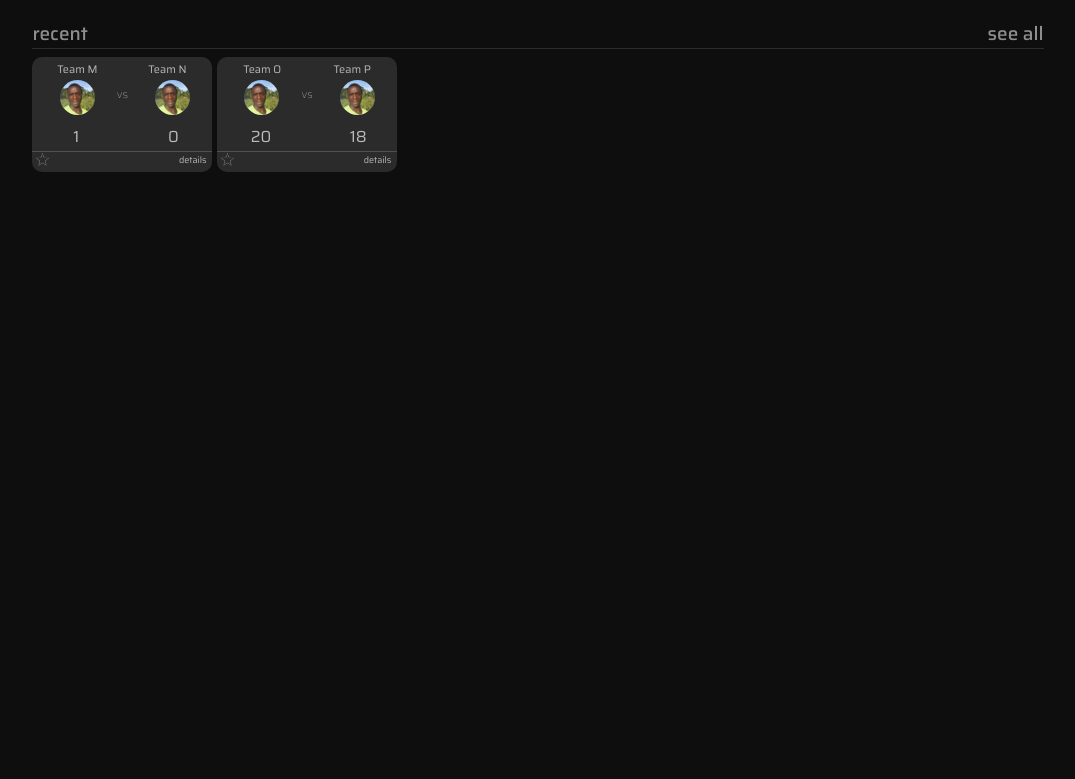
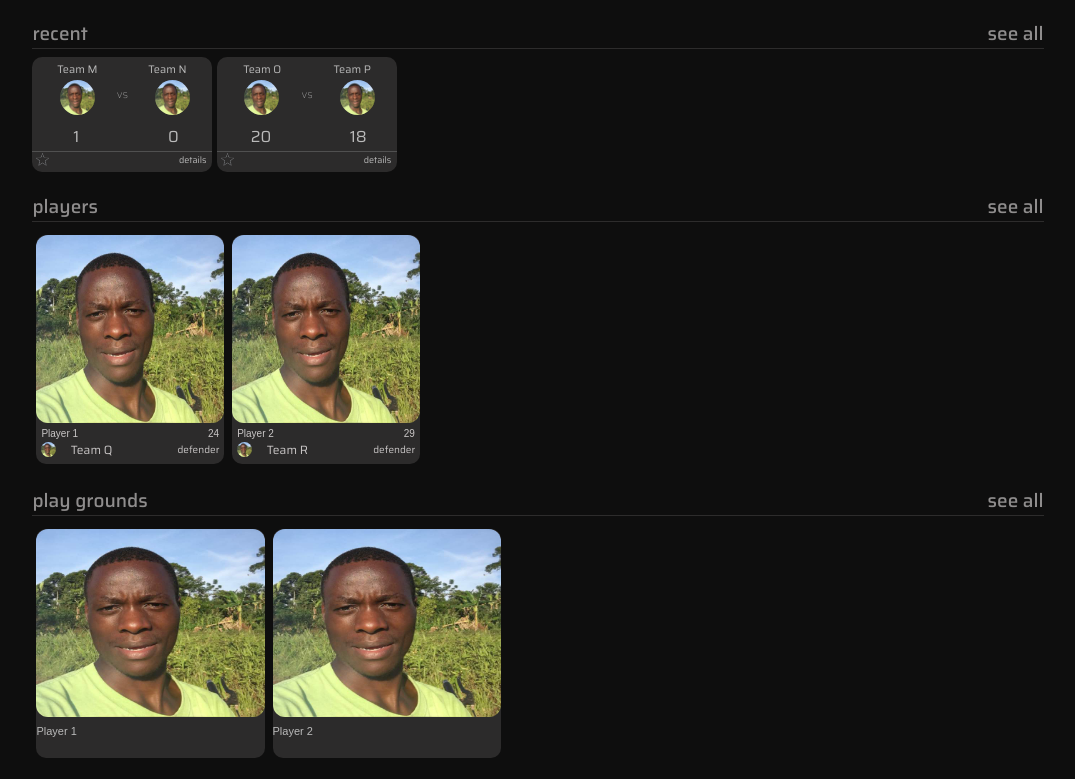
Before and after one commit to Mwesigwai/sportsApp, a React (Vite) app: page / in a window 1280 px wide. Shown: the part 728-1507 px from the top of the page, without its empty margins (102-1177 px from the left). Before the commit the page ends 919 px from the top, so only its background shows below. Built offline with nearby package versions, Linux system fonts and the light colour scheme.

Commit message:
added player horizontal stuff

```diff
--- a/src/App.css
+++ b/src/App.css
@@ -371,7 +371,7 @@ body {
 }
 
 .horizontalRectangleSmall {
-  width: 166px;
+  min-width: 166px;
   height: 229px;
   border-radius: 10px;
   margin: 5px 4px;
--- a/src/components/cards/PlayerCard.tsx
+++ b/src/components/cards/PlayerCard.tsx
@@ -1,20 +1,36 @@
+import React from "react";
+import { team } from "../pages/pageComponents/horizontalScroller";
 
-const PlayerCard = () => {
+type playerCardPropObj = {
+    id:string;
+    imgUrl:string;
+    name:string;
+    age:number;
+    team:team;
+    role:string;
+}
+
+type playerCardProps = {
+    data: playerCardPropObj;
+}
+
+const PlayerCard:React.FC<playerCardProps> = ({data}) => {
+
     return (
         <div className="horizontalRectangleSmall">
             <div className="image">
-                <img src="/images/me.jpeg" alt=""/>
+                <img src = {data.imgUrl} alt=""/>
 
                 <div className="participantInfo">
                     <div className="participantNameAndAge">
-                        <span className="participantName">isaac mwesigwa</span>
-                        <span className="age">24 yrs</span>
+                        <span className="participantName">{data.name}</span>
+                        <span className="age">{data.age}</span>
                     </div>
 
 
                     <div className="teamLogoAndName">
-                        <img src="/images/me.jpeg" alt="" />
-                        <span className="participantTeam">bulls fc</span>
+                        <img src={data.team.imgUrl} alt="" />
+                        <span className="participantTeam">{data.team.name}</span>
                         <span className="role">defender</span>
                     </div>
                 </div>
--- /dev/null
+++ b/src/components/cards/playgroundCard.tsx
@@ -0,0 +1,25 @@
+import React from "react";
+
+type playgroundCardPropObj = {
+    imgUrl: string;
+    name: string;
+}
+
+type playgroundCardProps = {
+    data: playgroundCardPropObj;
+}
+
+const PlaygroundCard: React.FC<playgroundCardProps> = ({ data }) => {
+
+    return (
+        <div className="horizontalRectangleSmall">
+            <div className="image">
+                <img src={data.imgUrl} alt="" />
+                <span style={{color:"#bababa", fontSize:11, fontFamily:"sans-serif"}}>{data.name}</span>
+            </div>
+
+        </div>
+    )
+}
+
+export default PlaygroundCard;
--- a/src/components/pages/defaultPageMainData.tsx
+++ b/src/components/pages/defaultPageMainData.tsx
@@ -4,6 +4,8 @@ import UpcomingHorizontalDataUpdates from "./pageComponents/upcomingHorizontalDa
 import LiveGameHorizontalDataUpdates from "./pageComponents/liveGameHorizontalDataUpdates";
 import RecentGameHorizontalDataUpdates from "./pageComponents/recentGamesHorizontalDataUpdates";
 import { dataFromApi } from "./pageComponents/dataFromApi";
+import GameParticipantsHorizontalDisplay from "./pageComponents/gameParticipantsHorizontalDisplay";
+import PlayGroundHorizontalDisplay from "./pageComponents/playgroundHorizontalDisplay";
 
 
 type defaultPageMainDataProps = {
@@ -14,7 +16,6 @@ const DefaultMainPageData: React.FC<defaultPageMainDataProps> = ({ selectedItem
     const [data, setData] = useState<dataFromApi | null>(null)
     useEffect(() => {
         const fetchData = async () => {
-            alert(selectedItem)
             const response = await fetch('mockSportsData.json');
             const data: dataFromApi = await response.json();
             setData(data);
@@ -22,13 +23,14 @@ const DefaultMainPageData: React.FC<defaultPageMainDataProps> = ({ selectedItem
         fetchData();
     }, [selectedItem])
 
-
     return (
         <div className="oneOnOneDisplayPage">
             <TodayHorizontalDataUpdates data={data} />
             <UpcomingHorizontalDataUpdates data={data} />
             <LiveGameHorizontalDataUpdates data={data} />
             <RecentGameHorizontalDataUpdates data={data} />
+            <GameParticipantsHorizontalDisplay data={data}/>
+            <PlayGroundHorizontalDisplay data={data} />
         </div>
     )
 }
--- a/src/components/pages/pageComponents/gameParticipantsHorizontalDisplay.tsx
+++ b/src/components/pages/pageComponents/gameParticipantsHorizontalDisplay.tsx
@@ -2,12 +2,13 @@ import React from "react";
 import HorizontalScrollLabel from "./horizontalScrollLabel";
 import HorizontalScroller from "./horizontalScroller";
 import PlayerCard from "../../cards/PlayerCard";
+import { horizontalScrollerUpdateProps } from "./horizontalScrollerUpdateProps";
 
-const GameParticipantsHorizontalDisplay: React.FC = () => {
+const GameParticipantsHorizontalDisplay: React.FC<horizontalScrollerUpdateProps> = ({data}) => {
     return (
         <>
             <HorizontalScrollLabel sectionTitle="players" />
-            <HorizontalScroller displayCard={PlayerCard} />
+            <HorizontalScroller dataFromAPi={data} displayCard={PlayerCard} />
         </>
     )
 }
--- a/src/components/pages/pageComponents/horizontalScroller.tsx
+++ b/src/components/pages/pageComponents/horizontalScroller.tsx
@@ -3,6 +3,8 @@ import UpcomingFootballCard from "../../cards/upcomingFootballCard";
 import LiveFootballCard from "../../cards/liveFootballCard";
 import RecentFootballCard from "../../cards/recentFootballCard";
 import { dataFromApi } from "./dataFromApi";
+import PlayerCard from "../../cards/PlayerCard";
+import PlaygroundCard from "../../cards/playgroundCard";
 
 export type team = {
     name: string;
@@ -11,10 +13,10 @@ export type team = {
 
 interface ScrollComponentsData {
     displayCard: React.ElementType;
-    dataFromAPi: dataFromApi|null;
+    dataFromAPi: dataFromApi | null;
 }
 
-const HorizontalScroller: React.FC<ScrollComponentsData> = ({ displayCard, dataFromAPi}) => {
+const HorizontalScroller: React.FC<ScrollComponentsData> = ({ displayCard, dataFromAPi }) => {
     switch (displayCard) {
         case TodayFootballCard:
             return (
@@ -90,6 +92,38 @@ const HorizontalScroller: React.FC<ScrollComponentsData> = ({ displayCard, dataF
                     )}
                 </div>
             )
+
+        case PlayerCard:
+            return (
+                <div className="horizontalScroller">{
+                    dataFromAPi?.sportParticipants.map((game) =>
+                        <PlayerCard key={game.id} data={
+                            {
+                                id: game.id,
+                                imgUrl: game.imgUrl,
+                                name: game.name,
+                                age: game.age,
+                                team: game.team,
+                                role: game.role
+                            }
+                        } />
+                    )}
+                </div>
+            )
+
+        case PlaygroundCard:
+            return (
+                <div className="horizontalScroller">{
+                    dataFromAPi?.sportParticipants.map((game) =>
+                        <PlaygroundCard key={game.id} data={
+                            {
+                                imgUrl:game.imgUrl,
+                                name:game.name
+                            }
+                        } />
+                    )}
+                </div>
+            )
         default:
             break;
     }
--- /dev/null
+++ b/src/components/pages/pageComponents/playgroundHorizontalDisplay.tsx
@@ -0,0 +1,16 @@
+import React from "react";
+import HorizontalScrollLabel from "./horizontalScrollLabel";
+import HorizontalScroller from "./horizontalScroller";
+import { horizontalScrollerUpdateProps } from "./horizontalScrollerUpdateProps";
+import PlaygroundCard from "../../cards/playgroundCard";
+
+const PlayGroundHorizontalDisplay: React.FC<horizontalScrollerUpdateProps> = ({data}) => {
+    return (
+        <>
+            <HorizontalScrollLabel sectionTitle="play grounds" />
+            <HorizontalScroller dataFromAPi={data} displayCard={PlaygroundCard} />
+        </>
+    )
+}
+
+export default PlayGroundHorizontalDisplay;
```
Also changed, not shown: public/liveSports.json (deleted, +0 -51 lines), public/todaySports.json (deleted, +0 -43 lines), public/upcomingSports.json (deleted, +0 -45 lines), src/components/pages/groupGamesDisplayPage.tsx (deleted, +0 -11 lines).
